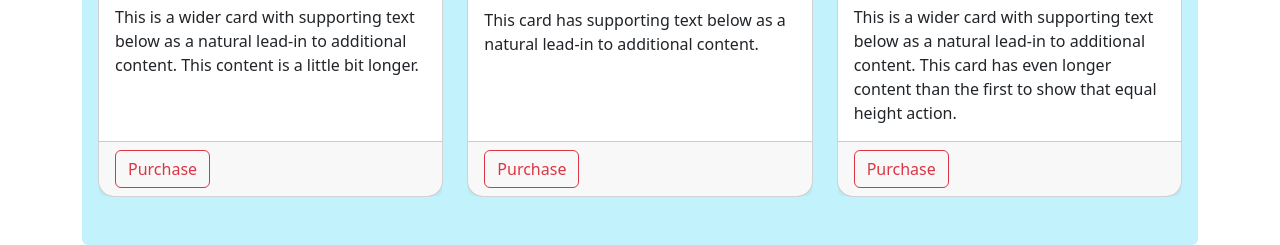
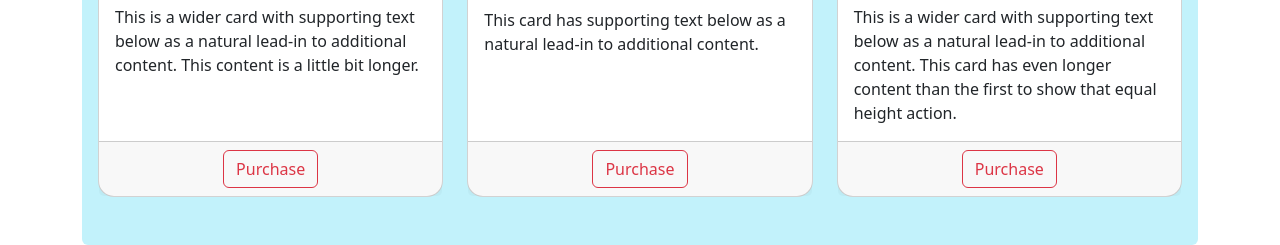
Before and after one commit to mahii060/bikerz-zone, a plain HTML site: page index.html in a window 1280 px wide. Shown: the part 1420-1665 px from the top of the page. Drawn offline with Linux system fonts and the light colour scheme.

Commit message:
button position center

```diff
--- a/index.html
+++ b/index.html
@@ -150,7 +150,7 @@
                             <p class="card-text">This is a wider card with supporting text below as a natural lead-in to
                                 additional content. This content is a little bit longer.</p>
                         </div>
-                        <div class="card-footer">
+                        <div class="card-footer text-center">
                             <button class="btn btn-outline-danger">Purchase</button>
                         </div>
                     </div>
@@ -163,7 +163,7 @@
                             <p class="card-text">This card has supporting text below as a natural lead-in to additional
                                 content.</p>
                         </div>
-                        <div class="card-footer">
+                        <div class="card-footer text-center">
                             <button class="btn btn-outline-danger">Purchase</button>
                         </div>
                     </div>
@@ -177,7 +177,7 @@
                                 additional content. This card has even longer content than the first to show that equal
                                 height action.</p>
                         </div>
-                        <div class="card-footer">
+                        <div class="card-footer text-center">
                             <button class="btn btn-outline-danger">Purchase</button>
                         </div>
                     </div>
```
